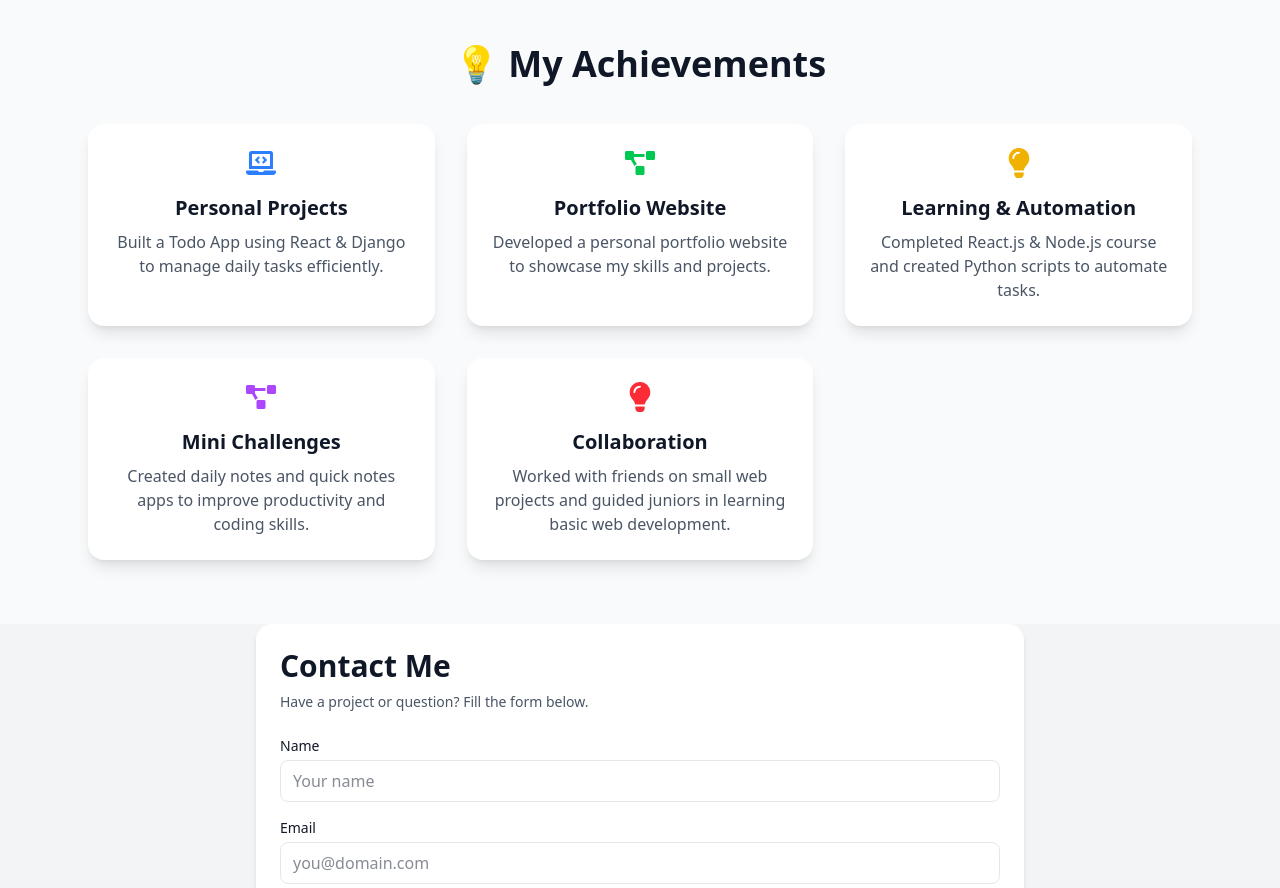
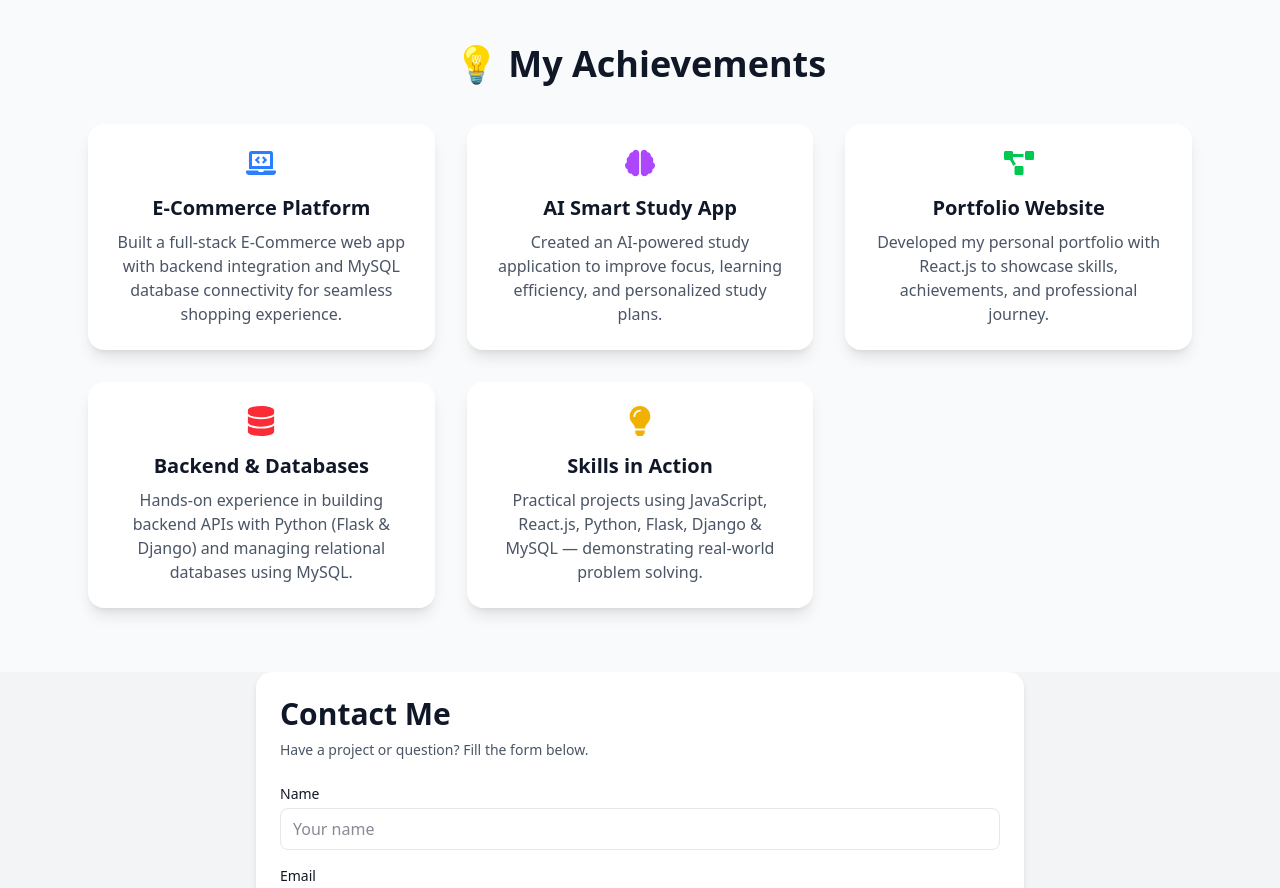
Before and after one commit to GorNarendrasinh/My-Portfolio, a React (Vite) app in the folder reactportfolio/: page / in a window 1280 px wide. Shown: the part 3420-4308 px from the top of the page. Built offline with nearby package versions, Linux system fonts and the light colour scheme.

Commit message:
Update Achievements.jsx

```diff
--- a/reactportfolio/src/components/Achievements/Achievements.jsx
+++ b/reactportfolio/src/components/Achievements/Achievements.jsx
@@ -1,31 +1,37 @@
 import React from "react";
-import { FaProjectDiagram, FaLaptopCode, FaLightbulb } from "react-icons/fa";
+import {
+  FaProjectDiagram,
+  FaLaptopCode,
+  FaLightbulb,
+  FaDatabase,
+  FaBrain
+} from "react-icons/fa";
 
 const achievements = [
   {
     icon: <FaLaptopCode className="text-blue-500 text-3xl" />,
-    title: "Personal Projects",
-    desc: "Built a Todo App using React & Django to manage daily tasks efficiently."
+    title: "E-Commerce Platform",
+    desc: "Built a full-stack E-Commerce web app with backend integration and MySQL database connectivity for seamless shopping experience."
+  },
+  {
+    icon: <FaBrain className="text-purple-500 text-3xl" />,
+    title: "AI Smart Study App",
+    desc: "Created an AI-powered study application to improve focus, learning efficiency, and personalized study plans."
   },
   {
     icon: <FaProjectDiagram className="text-green-500 text-3xl" />,
     title: "Portfolio Website",
-    desc: "Developed a personal portfolio website to showcase my skills and projects."
+    desc: "Developed my personal portfolio with React.js to showcase skills, achievements, and professional journey."
+  },
+  {
+    icon: <FaDatabase className="text-red-500 text-3xl" />,
+    title: "Backend & Databases",
+    desc: "Hands-on experience in building backend APIs with Python (Flask & Django) and managing relational databases using MySQL."
   },
   {
     icon: <FaLightbulb className="text-yellow-500 text-3xl" />,
-    title: "Learning & Automation",
-    desc: "Completed React.js & Node.js course and created Python scripts to automate tasks."
-  },
-  {
-    icon: <FaProjectDiagram className="text-purple-500 text-3xl" />,
-    title: "Mini Challenges",
-    desc: "Created daily notes and quick notes apps to improve productivity and coding skills."
-  },
-  {
-    icon: <FaLightbulb className="text-red-500 text-3xl" />,
-    title: "Collaboration",
-    desc: "Worked with friends on small web projects and guided juniors in learning basic web development."
+    title: "Skills in Action",
+    desc: "Practical projects using JavaScript, React.js, Python, Flask, Django & MySQL — demonstrating real-world problem solving."
   }
 ];
 
@@ -33,10 +39,18 @@ export default function Achievements() {
   return (
     <section id="achievements" className="py-16 bg-gray-50 dark:bg-gray-900">
       <div className="max-w-6xl mx-auto px-6 text-center">
-        <h2 className="text-3xl md:text-4xl font-bold mb-10">💡 My Achievements</h2>
+        {/* Section Heading */}
+        <h2 className="text-3xl md:text-4xl font-bold mb-10">
+          💡 My Achievements
+        </h2>
+
+        {/* Achievements Grid */}
         <div className="grid grid-cols-1 md:grid-cols-3 gap-8">
           {achievements.map((item, idx) => (
-            <div key={idx} className="p-6 bg-white dark:bg-gray-800 rounded-2xl shadow-lg hover:shadow-xl transition">
+            <div
+              key={idx}
+              className="p-6 bg-white dark:bg-gray-800 rounded-2xl shadow-lg hover:shadow-xl transition"
+            >
               <div className="flex justify-center mb-4">{item.icon}</div>
               <h3 className="text-xl font-semibold mb-2">{item.title}</h3>
               <p className="text-gray-600 dark:text-gray-300">{item.desc}</p>
```
